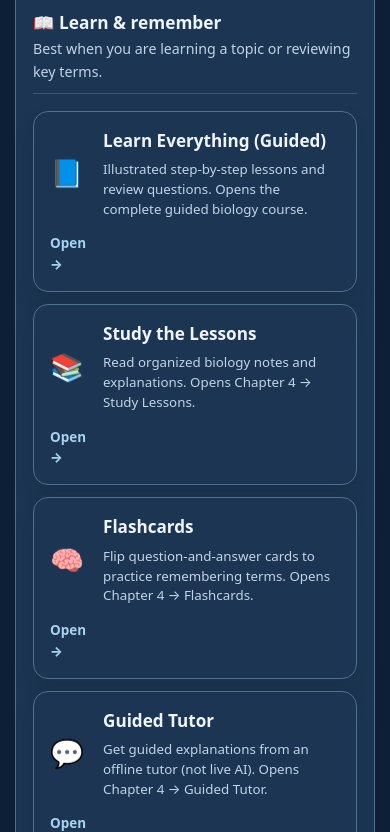
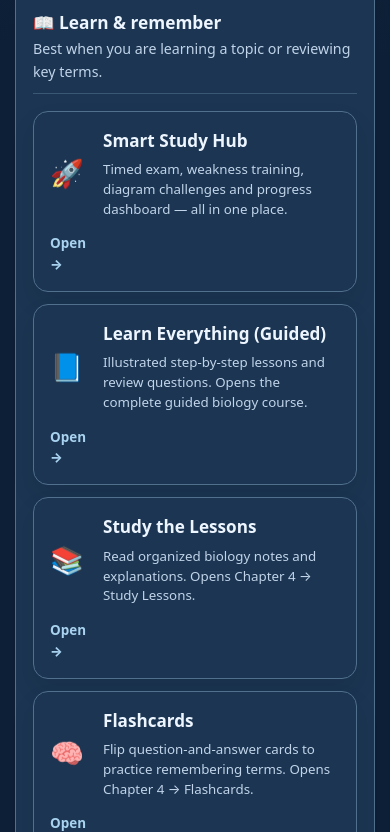
Before and after one commit to SimR2013/Biology, a plain HTML site: page index.html in a window 390 px wide. Shown: the part 3012-3844 px from the top of the page. Drawn offline with Linux system fonts and the light colour scheme.

Commit message:
Surface Smart Study Hub with mobile-first direct navigation

```diff
--- a/index.html
+++ b/index.html
@@ -173,6 +173,7 @@ body.light .focus-inner .big{color:#2c6e94}
 <section class="panel" id="modes"><div class="stephead"><div><div class="step"><i>2</i> CHOOSE YOUR EXPERIENCE</div><h2>Tap a study activity to open it</h2><p class="section-explain">No extra steps. Tap Mock Exam to go straight to the mock exam, or tap Flashcards to open flashcards immediately.</p></div><span class="badge">Selected: Chapter 4</span></div>
 <div id="modeGrid">
 <div class="mode-category"><h3>📖 Learn & remember</h3><p>Best when you are learning a topic or reviewing key terms.</p></div><div class="mode-grid">
+<button class="mode" aria-pressed="false" data-mode="smart"><span class="mode-icon">🚀</span><b>Smart Study Hub</b><small>Timed exam, weakness training, diagram challenges and progress dashboard — all in one place.</small></button>
 <button class="mode" aria-pressed="false" data-mode="course"><span class="mode-icon">📘</span><b>Learn Everything (Guided)</b><small>Illustrated step-by-step lessons and review questions. Opens the complete guided biology course.</small></button>
 <button class="mode" aria-pressed="false" data-mode="learn"><span class="mode-icon">📚</span><b>Study the Lessons</b><small>Read organized biology notes and explanations. Opens Chapter 4 → Study Lessons.</small></button>
 <button class="mode" aria-pressed="false" data-mode="flash"><span class="mode-icon">🧠</span><b>Flashcards</b><small>Flip question-and-answer cards to practice remembering terms. Opens Chapter 4 → Flashcards.</small></button>
@@ -202,7 +203,7 @@ body.light .focus-inner .big{color:#2c6e94}
 <script>
 (()=>{'use strict';
 const buttons=[...document.querySelectorAll('.mode')],launch=document.getElementById('launchBtn'),topic=document.getElementById('topic'),info=document.getElementById('selectionInfo'),route=document.getElementById('selectedRoute');let mode='exam';
-const names={course:'Learn Everything (Guided)',exam:'Original Mock Exam',generator:'Endless Tests',hardcore:'Hardcore Study',learn:'Study Notes',flash:'Flashcards',written:'Written Practice',bioforge:'BioForge Game',everything:'All Concepts + Recall',tutor:'Guided Tutor'};
+const names={smart:'Smart Study Hub',course:'Learn Everything (Guided)',exam:'Original Mock Exam',generator:'Endless Tests',hardcore:'Hardcore Study',learn:'Study Notes',flash:'Flashcards',written:'Written Practice',bioforge:'BioForge Game',everything:'All Concepts + Recall',tutor:'Guided Tutor'};
 const filterable=new Set(['generator','flash','learn','everything']);
 function choose(value){if(!names[value])return;mode=value;for(const b of buttons)b.setAttribute('aria-pressed',String(b.dataset.mode===mode));launch.textContent='Open '+names[mode]+' →';route.textContent='Chapter 4 → '+names[mode]+' → '+(mode==='bioforge'?'BioForge Game Page':'Chapter 4 Study Page');topic.disabled=!filterable.has(mode);info.textContent=filterable.has(mode)?'This lesson will open inside the chosen study mode.':'This activity uses its own chapter-wide content. The lesson selector is disabled because it does not apply.';try{localStorage.setItem('biology:picker:mode',mode)}catch(e){}}
 buttons.forEach(b=>{b.setAttribute('title','Open '+names[b.dataset.mode]+' directly');b.addEventListener('click',()=>{choose(b.dataset.mode);const url=b.dataset.mode==='bioforge'?'bioforge.html':'chapter4.html?mode='+encodeURIComponent(b.dataset.mode);location.assign(url)})});document.getElementById('pickChapter4').onclick=()=>document.getElementById('modes').scrollIntoView({behavior:'smooth'});
@@ -230,7 +231,7 @@ qs('vault-start').onclick=()=>{if(run)return;if(sec<=0)sec=Number(qs('vault-leng
 qs('vault-pause').onclick=pause;
 qs('vault-reset').onclick=()=>{pause();sec=Number(qs('vault-length').value)*60;clock();qs('vault-timer-note').textContent='Ready for a new sprint.'};
 qs('vault-length').onchange=()=>{pause();sec=Number(qs('vault-length').value)*60;clock()};clock();
-const terms=[['Learn Everything (Guided)','chapter4.html?mode=course','illustrated biology lessons pictures diagrams teaching'],['Mock Exam','chapter4.html?mode=exam','test exam teacher questions'],['Endless Tests','chapter4.html?mode=generator','unlimited quiz practice scenario'],['Flashcards','chapter4.html?mode=flash','memorize vocabulary recall'],['Study Notes','chapter4.html?mode=learn','lessons 4.1 4.2 4.3 7.2 producers consumers energy flow cycles human impacts'],['Hardcore','chapter4.html?mode=hardcore','difficult advanced questions'],['Written Practice','chapter4.html?mode=written','explanations CER short answer'],['BioForge','bioforge.html','ecosystem ecology food web game simulation'],['Guided Tutor','chapter4.html?mode=tutor','explanation tutor help']];
+const terms=[['Smart Study Hub','chapter4.html?mode=smart','weakness trainer diagram timed exam mastery dashboard'],['Learn Everything (Guided)','chapter4.html?mode=course','illustrated biology lessons pictures diagrams teaching'],['Mock Exam','chapter4.html?mode=exam','test exam teacher questions'],['Endless Tests','chapter4.html?mode=generator','unlimited quiz practice scenario'],['Flashcards','chapter4.html?mode=flash','memorize vocabulary recall'],['Study Notes','chapter4.html?mode=learn','lessons 4.1 4.2 4.3 7.2 producers consumers energy flow cycles human impacts'],['Hardcore','chapter4.html?mode=hardcore','difficult advanced questions'],['Written Practice','chapter4.html?mode=written','explanations CER short answer'],['BioForge','bioforge.html','ecosystem ecology food web game simulation'],['Guided Tutor','chapter4.html?mode=tutor','explanation tutor help']];
 function search(){const q=qs('vault-search').value.trim().toLowerCase(),list=q?terms.filter(t=>t.join(' ').toLowerCase().includes(q)):terms.slice(0,3);qs('vault-results').innerHTML=list.length?list.slice(0,5).map(t=>'<a href="'+t[1]+'">'+t[0]+' ↗</a>').join(''):'<div class="hint">No match. Try “quiz”, “flashcards”, or “ecosystem”.</div>'}
 qs('vault-search').addEventListener('input',search);search();
 
```
